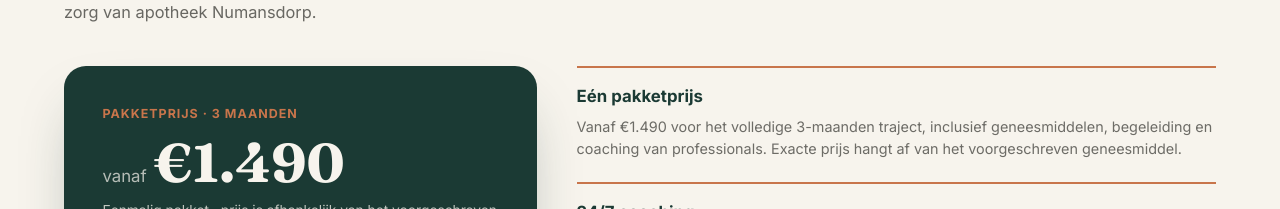
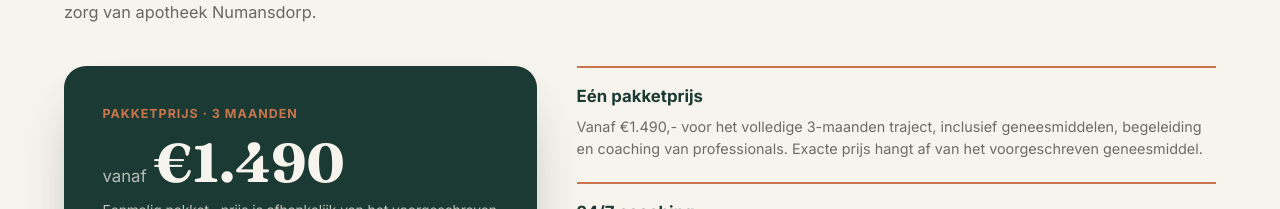
Before and after one commit to masterinpharmacy/Bmibewust-website, a Next.js app: page / in a window 1280 px wide. Shown: the part 1966-2175 px from the top of the page. Built offline with nearby package versions, Linux system fonts and the light colour scheme.

Commit message:
Update page.js

```diff
--- a/app/page.js
+++ b/app/page.js
@@ -23,7 +23,7 @@ const STEPS = [
 ];
 
 const FAQ_SEED = [
-  { q: "Wat kost een traject bij BMI Bewust?", a: "Eén pakketprijs vanaf €1.490 voor het volledige 3-maanden traject — inclusief geneesmiddelen en coaching. De exacte prijs hangt af van welk geneesmiddel wordt voorgeschreven; dit bespreken we altijd vooraf, voordat je iets beslist." },
+  { q: "Wat kost een traject bij BMI Bewust?", a: "Eén pakketprijs vanaf €1.490,- voor het volledige 3-maanden traject — inclusief geneesmiddelen en coaching. De exacte prijs hangt af van welk geneesmiddel wordt voorgeschreven; dit bespreken we altijd vooraf, voordat je iets beslist." },
   { q: "Wat gebeurt er na de 3 maanden?", a: "We evalueren samen je traject. Je kiest dan zelf: doorgaan met reguliere zorg en leefstijlbegeleiding via Apotheek Numansdorp, of stoppen. BMI Bewust is de springplank naar die zorg — geen abonnement dat automatisch doorloopt." },
   { q: "Waar haal ik mijn medicatie op?", a: "De geneesmiddelen worden geleverd via Apotheek Numansdorp en kun je daar ook ophalen. Zo blijft de medicatiebewaking in vertrouwde, deskundige handen." },
   { q: "Wordt dit vergoed door mijn zorgverzekering?", a: "GLP-1 medicatie wordt in Nederland alleen vergoed bij een medische indicatie zoals diabetes type 2, vastgesteld door je huisarts. Bij gewichtsverlies zonder die indicatie betaal je het pakket zelf. We bespreken dit altijd vooraf." },
@@ -33,7 +33,7 @@ const FAQ_SEED = [
 ];
 
 const PRICING_FEATURES = [
-  { title: "Eén pakketprijs", body: "Vanaf €1.490 voor het volledige 3-maanden traject, inclusief geneesmiddelen, begeleiding en coaching van professionals. Exacte prijs hangt af van het voorgeschreven geneesmiddel." },
+  { title: "Eén pakketprijs", body: "Vanaf €1.490,- voor het volledige 3-maanden traject, inclusief geneesmiddelen, begeleiding en coaching van professionals. Exacte prijs hangt af van het voorgeschreven geneesmiddel." },
   { title: "24/7 coaching", body: "Vragen of twijfels tussen de afspraken door? Je toegewezen coach staat voor je klaar! ." },
   { title: "Vaste apotheek", body: "Levering en ophalen via Apotheek Numansdorp — vertrouwde medicatiebewaking, geen anonieme verzending." },
 ];
```
